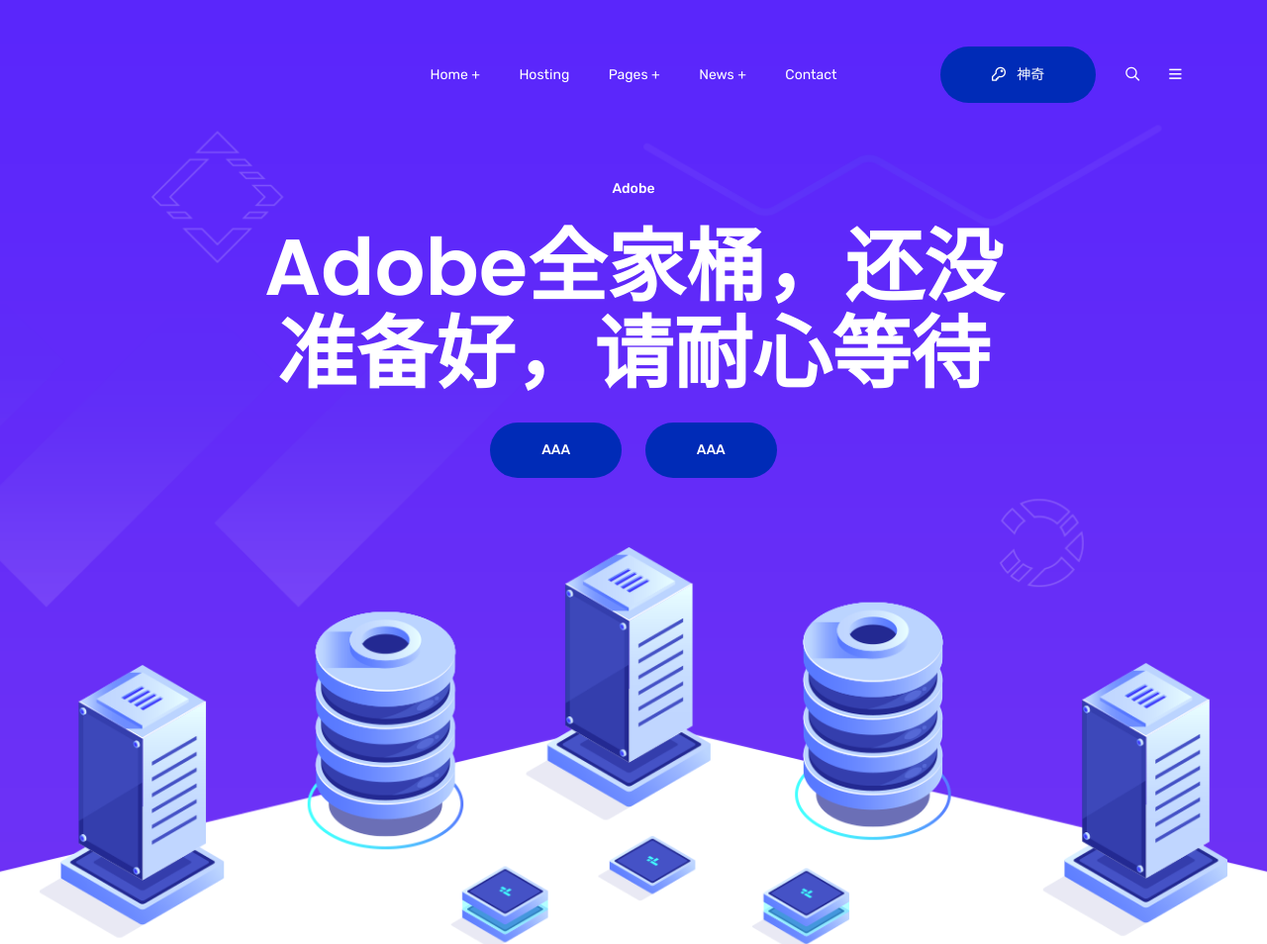
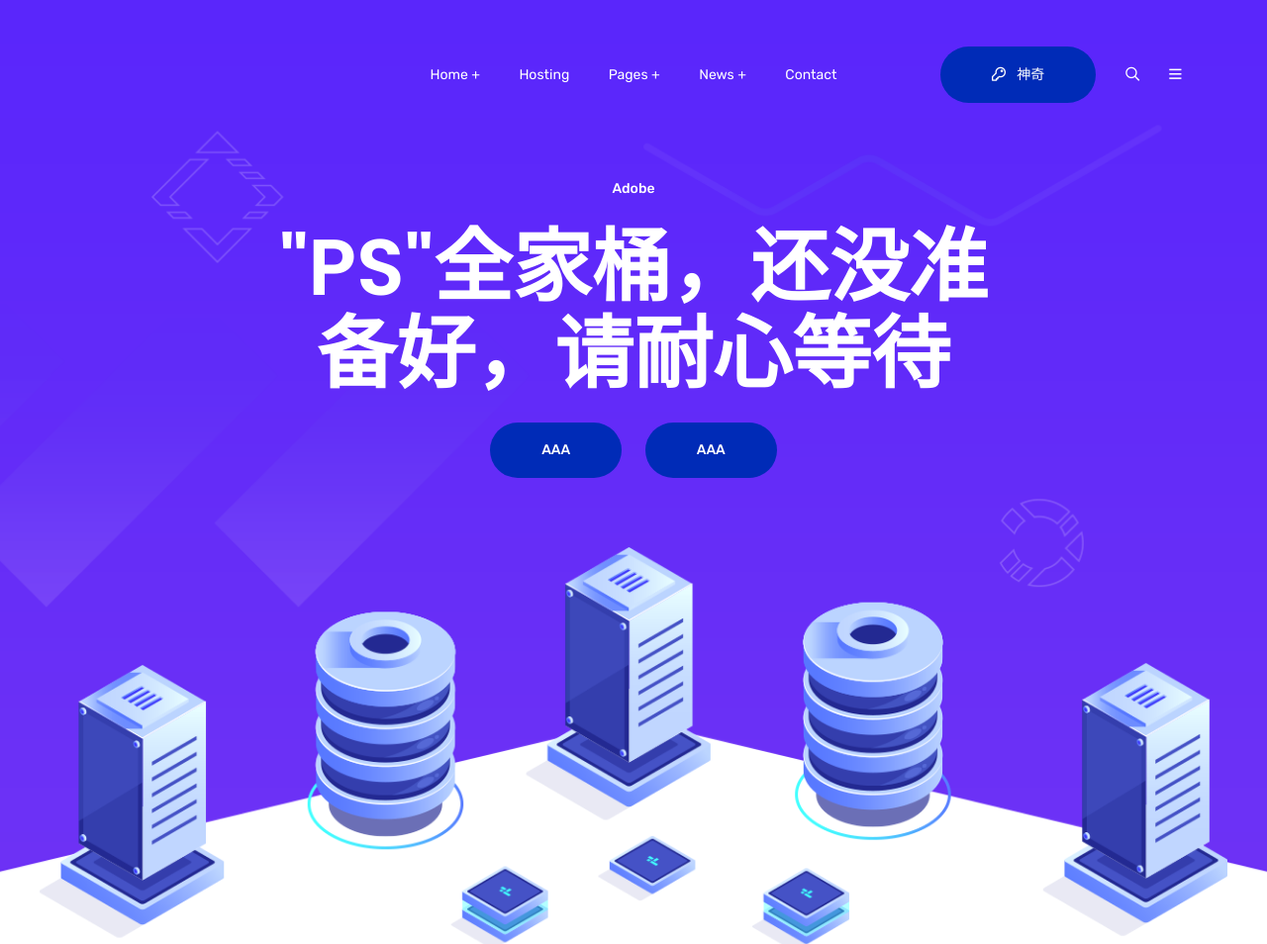
Before and after one commit to mbmbmbs/mbmbmbs.github.io, a plain HTML site: page index.html in a window 1280 px wide. Shown: the top 954 px of the page at 99% size. Drawn offline with Linux system fonts and the light colour scheme.

Commit message:
Update index.html

```diff
--- a/index.html
+++ b/index.html
@@ -88,7 +88,7 @@
 						<div class="col-xl-8 offset-xl-2">
 							<div class="slider-text pt-180 text-center">
 								<span>Adobe</span>
-								<h2>Adobe全家桶，还没准备好，请耐心等待</h2>
+								<h2>"PS"全家桶，还没准备好，请耐心等待</h2>
 								<div class="slider-btn">
 									<a href="#" class="btn">AAA</a>
 									<a href="#" class="btn btn-border">AAA</a>
```
